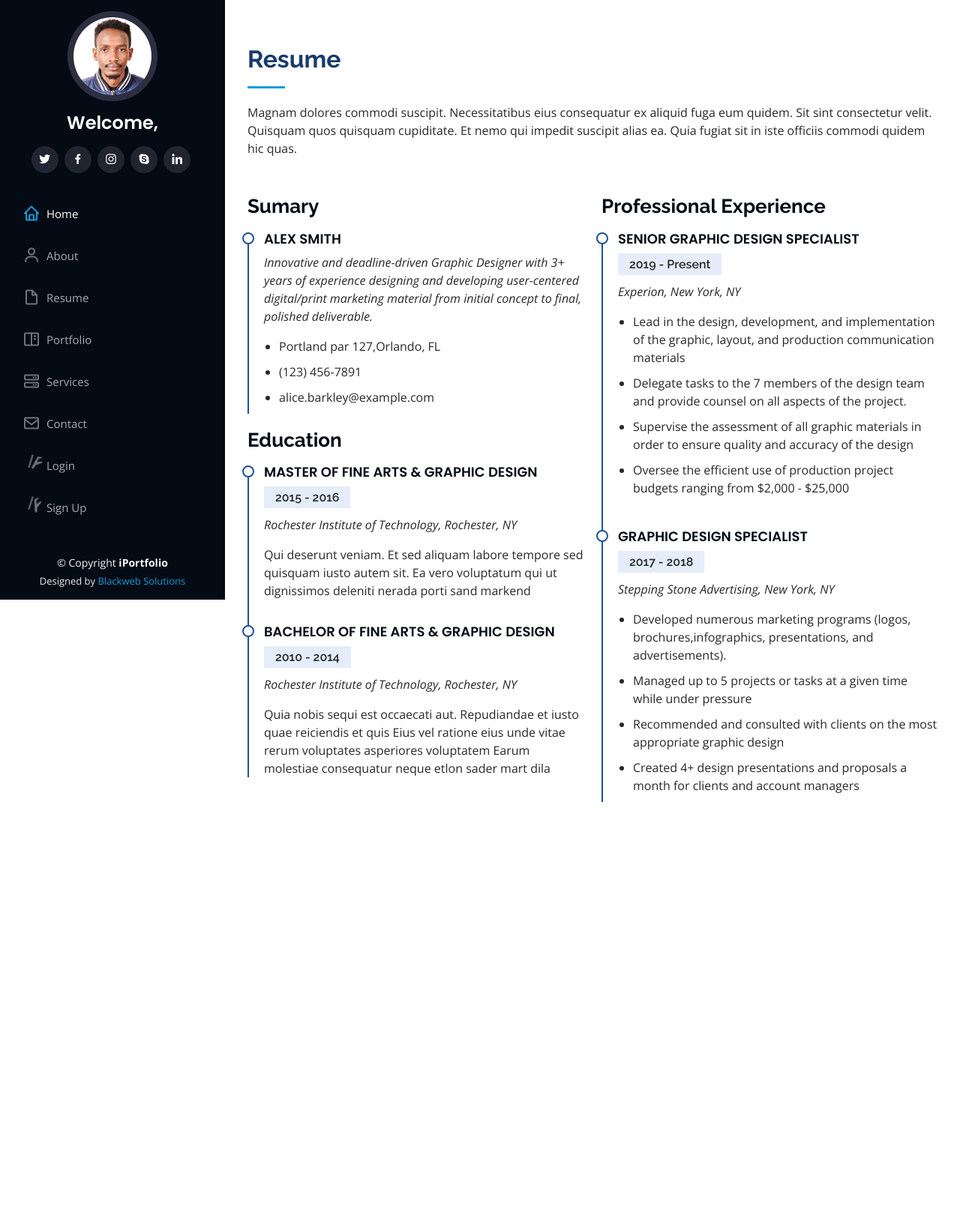
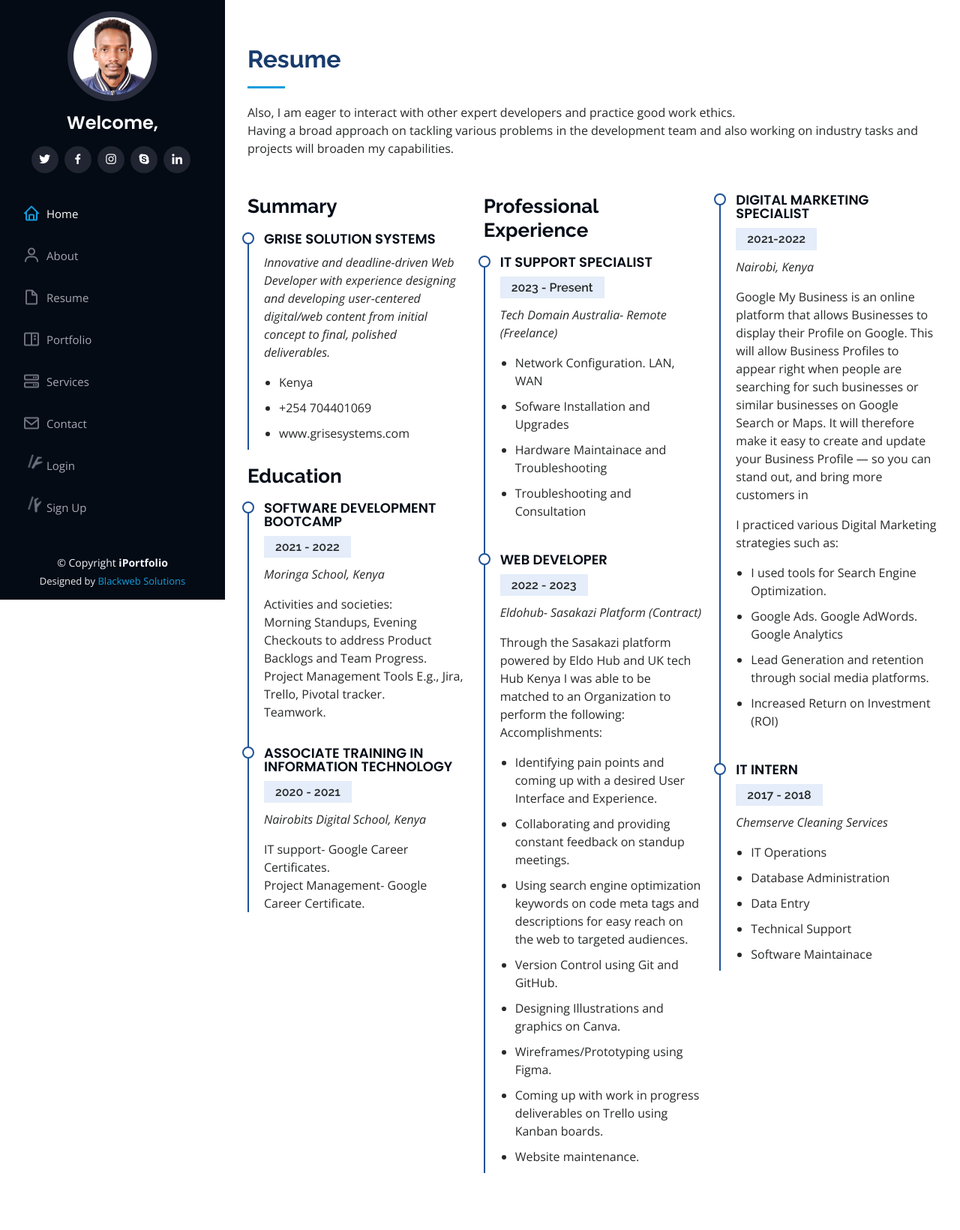
Before and after one commit to JAREDKEVIN/portfolio-web-app, a Django app: page /resume in a window 1280 px wide. Shown: the whole page at 75% size. Before the commit the page ends 1070 px from the top, so only its background shows below. Run offline with Django 4.2, Linux system fonts and the light colour scheme; some libraries are stand-ins or nearby versions.

Commit message:
patch: resume template

```diff
--- a/project/templates/resume.html
+++ b/project/templates/resume.html
@@ -30,61 +30,116 @@
 
         <div class="section-title">
           <h2>Resume</h2>
-          <p>Magnam dolores commodi suscipit. Necessitatibus eius consequatur ex aliquid fuga eum quidem. Sit sint consectetur velit. Quisquam quos quisquam cupiditate. Et nemo qui impedit suscipit alias ea. Quia fugiat sit in iste officiis commodi quidem hic quas.</p>
+          <p>Also, I am eager to interact with other expert developers and practice good work ethics.<br>Having a broad approach on tackling various problems in the
+            development team and also working on industry tasks and projects will
+            broaden my capabilities.</p>
         </div>
 
         <div class="row">
-          <div class="col-lg-6" data-aos="fade-up">
-            <h3 class="resume-title">Sumary</h3>
+          <div class="col-lg-4" data-aos="fade-up">
+            <h3 class="resume-title">Summary</h3>
             <div class="resume-item pb-0">
-              <h4>Alex Smith</h4>
-              <p><em>Innovative and deadline-driven Graphic Designer with 3+ years of experience designing and developing user-centered digital/print marketing material from initial concept to final, polished deliverable.</em></p>
+              <h4>Grise Solution Systems</h4>
+              <p><em>Innovative and deadline-driven Web Developer with experience designing and developing user-centered digital/web content from initial concept to final, polished deliverables.</em></p>
               <ul>
-                <li>Portland par 127,Orlando, FL</li>
-                <li>(123) 456-7891</li>
-                <li>alice.barkley@example.com</li>
+                <li>Kenya</li>
+                <li>+254 704401069</li>
+                <li>www.grisesystems.com</li>
               </ul>
             </div>
 
             <h3 class="resume-title">Education</h3>
             <div class="resume-item">
-              <h4>Master of Fine Arts &amp; Graphic Design</h4>
-              <h5>2015 - 2016</h5>
-              <p><em>Rochester Institute of Technology, Rochester, NY</em></p>
-              <p>Qui deserunt veniam. Et sed aliquam labore tempore sed quisquam iusto autem sit. Ea vero voluptatum qui ut dignissimos deleniti nerada porti sand markend</p>
+              <h4>Software Development Bootcamp </h4>
+              <h5>2021 - 2022</h5>
+              <p><em>Moringa School, Kenya</em></p>
+              <p>Activities and societies: <br>Morning Standups, Evening Checkouts to address Product Backlogs and Team
+                 Progress.<br>
+                 Project Management Tools E.g., Jira, Trello, Pivotal tracker.<br>
+                 Teamwork.</p>
             </div>
             <div class="resume-item">
-              <h4>Bachelor of Fine Arts &amp; Graphic Design</h4>
-              <h5>2010 - 2014</h5>
-              <p><em>Rochester Institute of Technology, Rochester, NY</em></p>
-              <p>Quia nobis sequi est occaecati aut. Repudiandae et iusto quae reiciendis et quis Eius vel ratione eius unde vitae rerum voluptates asperiores voluptatem Earum molestiae consequatur neque etlon sader mart dila</p>
+              <h4>Associate Training in Information Technology</h4>
+              <h5>2020 - 2021</h5>
+              <p><em>Nairobits Digital School, Kenya</em></p>
+              <p>IT support- Google Career Certificates.<br>
+                 Project Management- Google Career Certificate.</p>
             </div>
           </div>
-          <div class="col-lg-6" data-aos="fade-up" data-aos-delay="100">
+          <div class="col-lg-4" data-aos="fade-up" data-aos-delay="100">
             <h3 class="resume-title">Professional Experience</h3>
             <div class="resume-item">
-              <h4>Senior graphic design specialist</h4>
-              <h5>2019 - Present</h5>
-              <p><em>Experion, New York, NY </em></p>
+              <h4>IT Support Specialist</h4>
+              <h5>2023 - Present</h5>
+              <p><em>Tech Domain Australia- Remote (Freelance) </em></p>
               <ul>
-                <li>Lead in the design, development, and implementation of the graphic, layout, and production communication materials</li>
-                <li>Delegate tasks to the 7 members of the design team and provide counsel on all aspects of the project. </li>
-                <li>Supervise the assessment of all graphic materials in order to ensure quality and accuracy of the design</li>
-                <li>Oversee the efficient use of production project budgets ranging from $2,000 - $25,000</li>
+                <li>Network Configuration. LAN, WAN</li>
+                <li>Sofware Installation and Upgrades</li>
+                <li>Hardware Maintainace and Troubleshooting</li>
+                <li>Troubleshooting and Consultation</li>
               </ul>
             </div>
             <div class="resume-item">
-              <h4>Graphic design specialist</h4>
-              <h5>2017 - 2018</h5>
-              <p><em>Stepping Stone Advertising, New York, NY</em></p>
+              <h4>Web Developer</h4>
+              <h5>2022 - 2023</h5>
+              <p><em>Eldohub- Sasakazi Platform (Contract)</em></p>
+              <p> Through the Sasakazi platform powered by Eldo Hub and UK tech Hub Kenya I was able to be matched to
+                  an Organization to perform the following:<br>
+                  Accomplishments:</p>
               <ul>
-                <li>Developed numerous marketing programs (logos, brochures,infographics, presentations, and advertisements).</li>
-                <li>Managed up to 5 projects or tasks at a given time while under pressure</li>
-                <li>Recommended and consulted with clients on the most appropriate graphic design</li>
-                <li>Created 4+ design presentations and proposals a month for clients and account managers</li>
+                <li>Identifying pain points and coming up with a desired User Interface and Experience.</li>
+                <li>Collaborating and providing constant feedback on standup meetings.</li>
+                <li>Using search engine optimization keywords on code meta tags and descriptions for easy reach on the
+                    web to targeted audiences.</li>
+                <li>Version Control using Git and GitHub.</li>
+                <li>Designing Illustrations and graphics on Canva.</li>
+                <li>Wireframes/Prototyping using Figma.</li>
+                <li>Coming up with work in progress deliverables on Trello using Kanban boards.</li>
+                <li>Website maintenance.</li>
+
               </ul>
             </div>
           </div>
+
+          <div class="col-lg-4" data-aos="fade-up" data-aos-delay="100">
+            <h3 class="resume-title"></h3>
+            <div class="resume-item">
+              <h4>Digital Marketing Specialist</h4>
+              <h5>2021-2022</h5>
+              <p><em>Nairobi, Kenya </em></p>
+              <p>Google My Business is an online platform that allows Businesses to display their Profile on Google. This
+                  will allow Business Profiles to appear right when people are searching for such businesses or similar
+                  businesses on Google Search or Maps. It will therefore make it easy to create and update your Business
+                  Profile — so you can stand out, and bring more customers in</p>
+                  <p>I practiced various Digital Marketing strategies such as:</p>
+
+              <ul>
+
+
+                <li>I used tools for Search Engine Optimization.</li>
+                <li>Google Ads. Google AdWords. Google Analytics</li>
+                <li>Lead Generation and retention through social media platforms.</li>
+                <li>Increased Return on Investment (ROI)</li>
+
+
+              </ul>
+            </div>
+            <div class="resume-item">
+              <h4>IT INTERN</h4>
+              <h5>2017 - 2018</h5>
+              <p><em>Chemserve Cleaning Services</em></p>
+              <ul>
+                <li>IT Operations</li>
+                <li>Database Administration</li>
+                <li>Data Entry</li>
+                <li>Technical Support</li>
+                <li>Software Maintainace</li>
+
+
+            </div>
+          </div>
+
+
         </div>
 
       </div>
```
